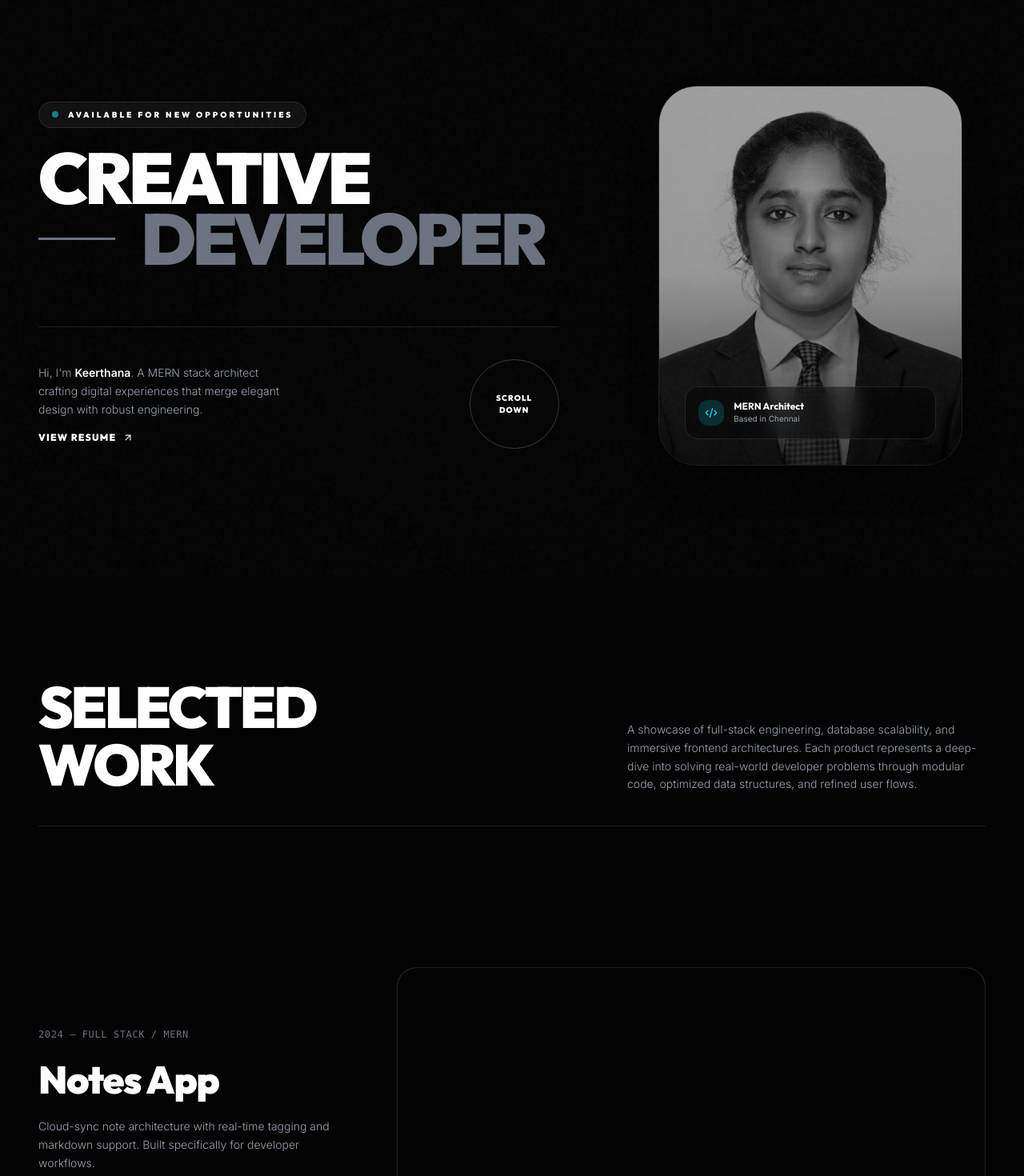
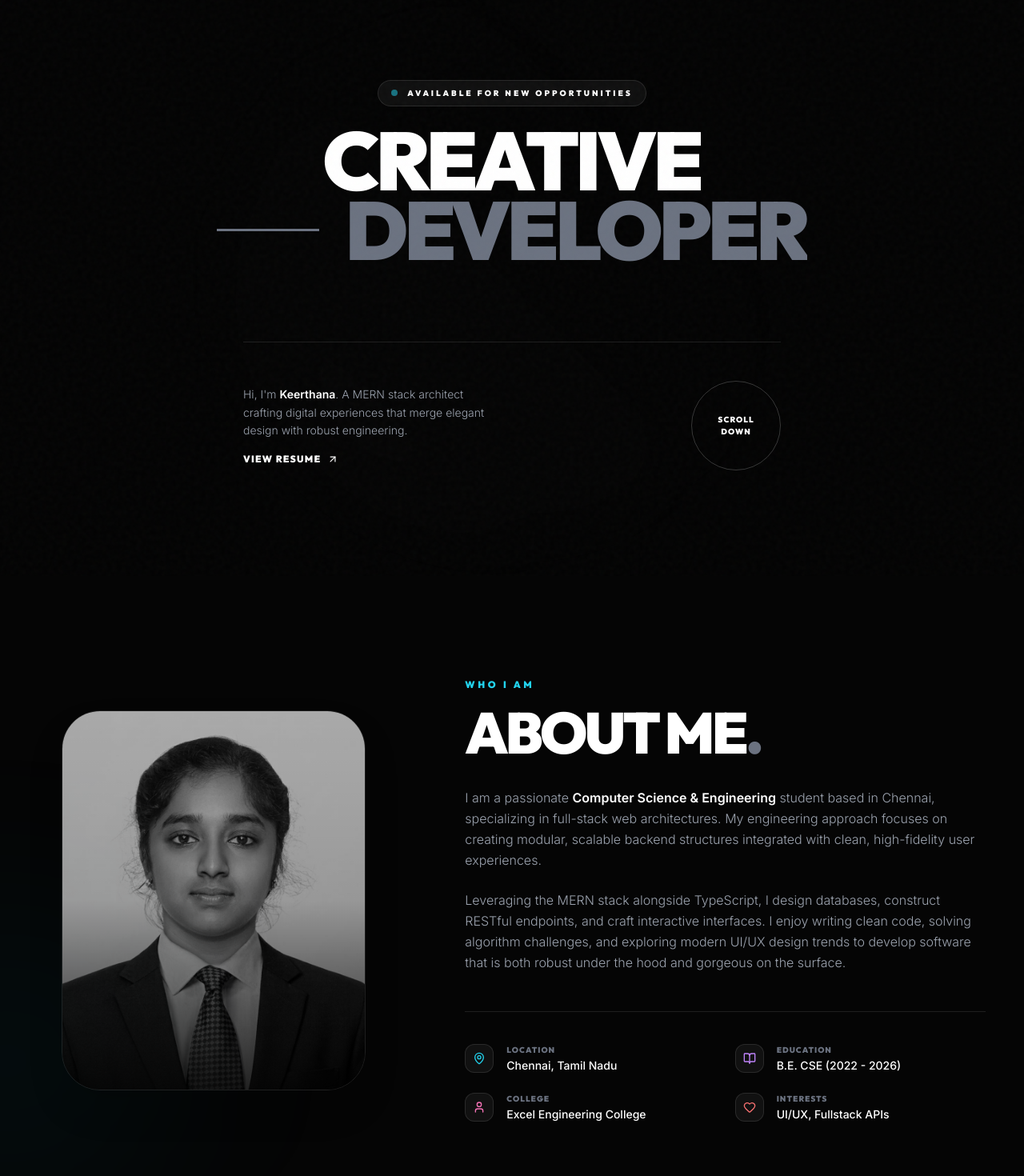
Before and after one commit to keerthu-32/keerthana-portfolio, a React (Vite) app: page / in a window 1280 px wide. Shown: the part 80-1550 px from the top of the page at 80% size. Built offline with nearby package versions, Linux system fonts and the light colour scheme.

Commit message:
added sectipons

```diff
--- /dev/null
+++ b/src/components/About.jsx
@@ -0,0 +1,119 @@
+import React from "react";
+import { motion } from "framer-motion";
+import { User, MapPin, BookOpen, Heart } from "lucide-react";
+import KEERTHANA_PIC from "../assets/KEERTHANA_PIC.jpeg";
+
+const transition = { duration: 1.4, ease: [0.16, 1, 0.3, 1] };
+
+const textReveal = {
+  hidden: { y: "120%", opacity: 0 },
+  visible: { y: "0%", opacity: 1, transition }
+};
+
+const About = () => {
+  const stats = [
+    { icon: <MapPin size={16} className="text-cyan-400" />, label: "Location", value: "Chennai, Tamil Nadu" },
+    { icon: <BookOpen size={16} className="text-purple-400" />, label: "Education", value: "B.E. CSE (2022 - 2026)" },
+    { icon: <User size={16} className="text-pink-400" />, label: "College", value: "Excel Engineering College" },
+    { icon: <Heart size={16} className="text-red-400" />, label: "Interests", value: "UI/UX, Fullstack APIs" }
+  ];
+
+  return (
+    <section id="about" className="py-32 px-6 md:px-12 relative overflow-hidden bg-white/[0.01] border-b border-white/5">
+
+      {/* Background radial glow */}
+      <div className="absolute top-1/2 left-[-15%] w-[400px] h-[400px] bg-cyan-500/5 rounded-full blur-[120px] pointer-events-none" />
+
+      <div className="max-w-[1400px] mx-auto w-full">
+        <div className="grid grid-cols-1 lg:grid-cols-12 gap-16 lg:gap-24 items-center">
+
+          {/* Left Column: Profile Picture */}
+          <motion.div
+            initial={{ opacity: 0, scale: 0.95 }}
+            whileInView={{ opacity: 1, scale: 1 }}
+            viewport={{ once: true }}
+            transition={{ duration: 1.2, ease: [0.16, 1, 0.3, 1] }}
+            className="lg:col-span-5 relative w-full max-w-[340px] md:max-w-[380px] aspect-[4/5] mx-auto rounded-[3rem] overflow-hidden border border-white/10 shadow-2xl group cursor-pointer"
+          >
+            {/* Grayscale profile pic with scale transition */}
+            <img
+              src={KEERTHANA_PIC}
+              alt="Keerthana profile"
+              className="w-full h-full object-cover scale-105 group-hover:scale-100 transition-transform duration-1000 ease-[0.16,1,0.3,1] grayscale opacity-75 group-hover:grayscale-0 group-hover:opacity-100"
+            />
+            {/* Soft dark overlay */}
+            <div className="absolute inset-0 bg-gradient-to-t from-black/80 via-black/10 to-transparent" />
+          </motion.div>
+
+          {/* Right Column: Bio details */}
+          <div className="lg:col-span-7 flex flex-col text-center lg:text-left">
+
+            {/* Section subtitle */}
+            <div className="overflow-hidden mb-4">
+              <motion.span
+                initial="hidden" whileInView="visible" viewport={{ once: true }} variants={textReveal}
+                className="text-xs font-outfit font-black text-cyan-400 uppercase tracking-[0.3em] block"
+              >
+                Who I Am
+              </motion.span>
+            </div>
+
+            {/* Title */}
+            <div className="overflow-hidden mb-8">
+              <motion.h2
+                initial="hidden" whileInView="visible" viewport={{ once: true }} variants={textReveal} transition={{ ...transition, delay: 0.1 }}
+                className="text-5xl md:text-7xl font-outfit font-black tracking-tighter text-white uppercase leading-[0.9]"
+              >
+                About Me<span className="text-gray-500">.</span>
+              </motion.h2>
+            </div>
+
+            {/* Detailed description */}
+            <motion.div
+              initial={{ opacity: 0, y: 20 }}
+              whileInView={{ opacity: 1, y: 0 }}
+              viewport={{ once: true }}
+              transition={{ duration: 1, delay: 0.3 }}
+              className="space-y-6 text-gray-400 font-inter font-light text-base leading-relaxed max-w-2xl"
+            >
+              <p>
+                I am a passionate <span className="text-white font-semibold">Computer Science & Engineering</span> student based in Chennai, specializing in full-stack web architectures. My engineering approach focuses on creating modular, scalable backend structures integrated with clean, high-fidelity user experiences.
+              </p>
+              <p>
+                Leveraging the MERN stack alongside TypeScript, I design databases, construct RESTful endpoints, and craft interactive interfaces. I enjoy writing clean code, solving algorithm challenges, and exploring modern UI/UX design trends to develop software that is both robust under the hood and gorgeous on the surface.
+              </p>
+            </motion.div>
+
+            {/* Quick stats table/grid */}
+            <motion.div
+              initial={{ opacity: 0 }}
+              whileInView={{ opacity: 1 }}
+              viewport={{ once: true }}
+              transition={{ duration: 1.2, delay: 0.5 }}
+              className="grid grid-cols-1 sm:grid-cols-2 gap-6 mt-12 pt-10 border-t border-white/10 text-left"
+            >
+              {stats.map((stat, i) => (
+                <div key={i} className="flex items-start gap-4">
+                  <div className="w-9 h-9 rounded-xl bg-white/5 border border-white/10 flex items-center justify-center shrink-0">
+                    {stat.icon}
+                  </div>
+                  <div>
+                    <h4 className="text-[10px] font-outfit font-black text-gray-500 uppercase tracking-widest">
+                      {stat.label}
+                    </h4>
+                    <p className="text-sm font-inter text-white font-medium mt-0.5">
+                      {stat.value}
+                    </p>
+                  </div>
+                </div>
+              ))}
+            </motion.div>
+
+          </div>
+        </div>
+      </div>
+    </section>
+  );
+};
+
+export default About;
--- a/src/components/Hero.jsx
+++ b/src/components/Hero.jsx
@@ -1,7 +1,6 @@
 import React from "react";
 import { motion, useScroll, useTransform } from "framer-motion";
-import KEERTHANA_PIC from "../assets/KEERTHANA_PIC.jpeg";
-import { Github, Linkedin, Mail, ExternalLink, Code2, Sparkles, ArrowUpRight } from "lucide-react";
+import { ArrowUpRight } from "lucide-react";
 import resumePdf from "../assets/keethana_resume.pdf";
 
 const transition = { duration: 1.4, ease: [0.16, 1, 0.3, 1] };
@@ -32,10 +31,7 @@ const Hero = () => {
         style={{ y: yParallax, opacity: opacityFade }}
         className="w-full max-w-[1400px] mx-auto z-10"
       >
-        <div className="grid grid-cols-1 lg:grid-cols-12 gap-16 lg:gap-24 items-center">
-
-          {/* Left Typographic & CTA Column */}
-          <div className="lg:col-span-7 flex flex-col items-center lg:items-start text-center lg:text-left">
+        <div className="flex flex-col items-center text-center">
 
           {/* Status Badge */}
           <div className="overflow-hidden mb-6">
@@ -54,7 +50,7 @@ const Hero = () => {
           <div className="overflow-hidden">
             <motion.h1
               initial="hidden" animate="visible" variants={textReveal} transition={{ ...transition, delay: 0.15 }}
-                className="text-[12vw] lg:text-[7vw] font-outfit font-black leading-[0.85] tracking-tighter text-white uppercase"
+              className="text-[12vw] md:text-[8vw] font-outfit font-black leading-[0.85] tracking-tighter text-white uppercase"
             >
               Creative
             </motion.h1>
@@ -63,21 +59,21 @@ const Hero = () => {
           <div className="overflow-hidden mb-8 md:mb-12">
             <motion.h1
               initial="hidden" animate="visible" variants={textReveal} transition={{ ...transition, delay: 0.3 }}
-                className="text-[12vw] lg:text-[7vw] font-outfit font-black leading-[0.85] tracking-tighter text-gray-500 uppercase flex items-center gap-4 md:gap-8"
+              className="text-[12vw] md:text-[8vw] font-outfit font-black leading-[0.85] tracking-tighter text-gray-500 uppercase flex items-center gap-4 md:gap-8 justify-center"
             >
-                <div className="hidden lg:block w-24 h-[3px] bg-gray-500" />
+              <div className="hidden md:block w-32 h-[3px] bg-gray-500" />
               Developer
             </motion.h1>
           </div>
 
           {/* Divider, Bio paragraph, Actions, and Scroll Button */}
-            <div className="w-full flex flex-col sm:flex-row items-center justify-between gap-8 border-t border-white/10 pt-10 mt-6">
-              <div className="flex flex-col gap-4 items-center sm:items-start">
+          <div className="w-full max-w-2xl flex flex-col sm:flex-row items-center justify-between gap-8 mt-12 border-t border-white/10 pt-12 text-left">
+            <div className="flex flex-col gap-4 items-center sm:items-start text-center sm:text-left">
               <motion.p
                 initial={{ opacity: 0 }}
                 animate={{ opacity: 1 }}
                 transition={{ delay: 0.8, duration: 1 }}
-                  className="text-sm text-gray-400 font-inter font-light leading-relaxed max-w-xs text-center sm:text-left"
+                className="text-sm text-gray-400 font-inter font-light leading-relaxed max-w-xs"
               >
                 Hi, I'm <span className="text-white font-semibold">Keerthana</span>. A MERN stack architect crafting digital experiences that merge elegant design with robust engineering.
               </motion.p>
@@ -108,39 +104,6 @@ const Hero = () => {
               Scroll <br/> Down
             </motion.button>
           </div>
-          </div>
-
-          {/* Right Immersive Image Column */}
-          <motion.div
-            initial={{ opacity: 0, scale: 0.9, rotate: 3 }}
-            animate={{ opacity: 1, scale: 1, rotate: 0 }}
-            transition={{ duration: 1.2, ease: [0.16, 1, 0.3, 1] }}
-            className="lg:col-span-5 relative w-full max-w-[340px] md:max-w-[380px] aspect-[4/5] mx-auto rounded-[3rem] overflow-hidden border border-white/10 shadow-2xl group cursor-pointer"
-          >
-            {/* Profile Image with subtle scale hover */}
-            <img
-              src={KEERTHANA_PIC}
-              alt="Keerthana profile"
-              className="w-full h-full object-cover scale-105 group-hover:scale-100 transition-transform duration-1000 ease-[0.16,1,0.3,1] grayscale opacity-70 group-hover:grayscale-0 group-hover:opacity-100"
-            />
-            {/* Background overlay */}
-            <div className="absolute inset-0 bg-gradient-to-t from-black via-black/10 to-transparent opacity-60" />
-
-            {/* Mini Float Badge */}
-            <div className="absolute bottom-8 left-8 right-8">
-              <div className="p-4 rounded-2xl bg-black/40 backdrop-blur-md border border-white/10">
-                <div className="flex items-center gap-3">
-                  <div className="w-8 h-8 rounded-xl bg-cyan-500/20 flex items-center justify-center text-cyan-400">
-                    <Code2 size={16} />
-                  </div>
-                  <div>
-                    <h4 className="text-white font-outfit font-bold text-xs">MERN Architect</h4>
-                    <p className="text-gray-400 text-[10px] font-inter">Based in Chennai</p>
-                  </div>
-                </div>
-              </div>
-            </div>
-          </motion.div>
 
         </div>
       </motion.div>
--- a/src/components/Home.jsx
+++ b/src/components/Home.jsx
@@ -1,6 +1,7 @@
 import React from 'react';
 import NavBar from './NavBar';
 import Hero from './Hero';
+import About from './About';
 import Projects from './Projects';
 import Skills from './Skills';
 import Resume from './Resume';
@@ -34,6 +35,7 @@ const Home = () => {
         <NavBar />
         <main>
           <Hero />
+          <About />
           <Projects />
           <Skills />
           <Resume />
--- a/src/components/NavBar.jsx
+++ b/src/components/NavBar.jsx
@@ -19,7 +19,7 @@ const NavBar = () => {
     return () => window.removeEventListener("scroll", handleScroll);
   }, []);
 
-  const navItems = ["Home", "Work", "Expertise", "Resume", "Contact"];
+  const navItems = ["Home", "About", "Work", "Expertise", "Resume", "Contact"];
 
   const scrollTo = (id) => {
     const el = document.getElementById(id.toLowerCase());
--- a/src/components/Projects.jsx
+++ b/src/components/Projects.jsx
@@ -19,7 +19,6 @@ const Projects = () => {
       githubBackend: "https://github.com/keerthu-32/notesapp-backend",
       tags: ["React (TSX)", "NodeJS", "Express", "MongoDB", "TypeScript", "Tailwind CSS"],
       image: notesapp,
-      year: "2024"
     },
     {
       name: "Expense Tracker",
@@ -30,7 +29,6 @@ const Projects = () => {
       githubBackend: "https://github.com/keerthu-32/expensetracker-backend",
       tags: ["React (TSX)", "NodeJS", "Express", "MongoDB", "TypeScript", "ChartJS", "CSS"],
       image: expense,
-      year: "2023"
     },
     {
       name: "Flight Booking App",
@@ -41,7 +39,6 @@ const Projects = () => {
       githubBackend: "https://github.com/keerthu-32/booking-backend",
       tags: ["React (TSX)", "NodeJS", "Express", "MongoDB", "TypeScript", "Redux", "APIs"],
       image: flightbook,
-      year: "2023"
     },
   ];
 
@@ -73,7 +70,7 @@ const Projects = () => {
               {/* Project Info Left Column */}
               <div className="w-full lg:w-1/3 flex flex-col z-10">
                 <span className="text-xs font-mono text-gray-500 mb-6 uppercase tracking-wider">
-                  {project.year} — {project.role}
+                  {project.role}
                 </span>
 
                 <h3 className="text-4xl md:text-5xl font-outfit font-black text-white mb-6 tracking-tight group-hover:translate-x-4 transition-transform duration-500">
```
Lines whose indentation alone changed are shown as unchanged.
